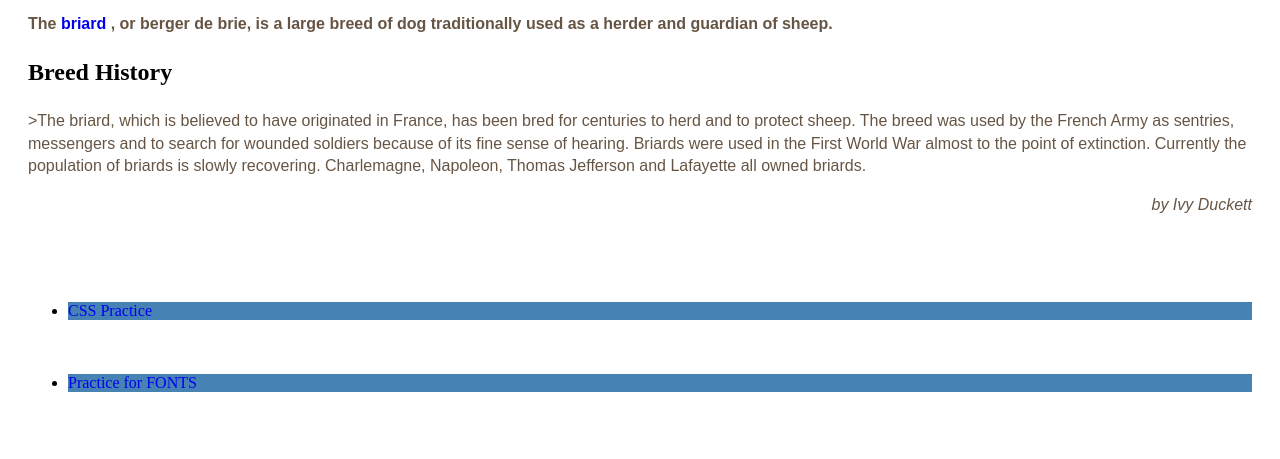
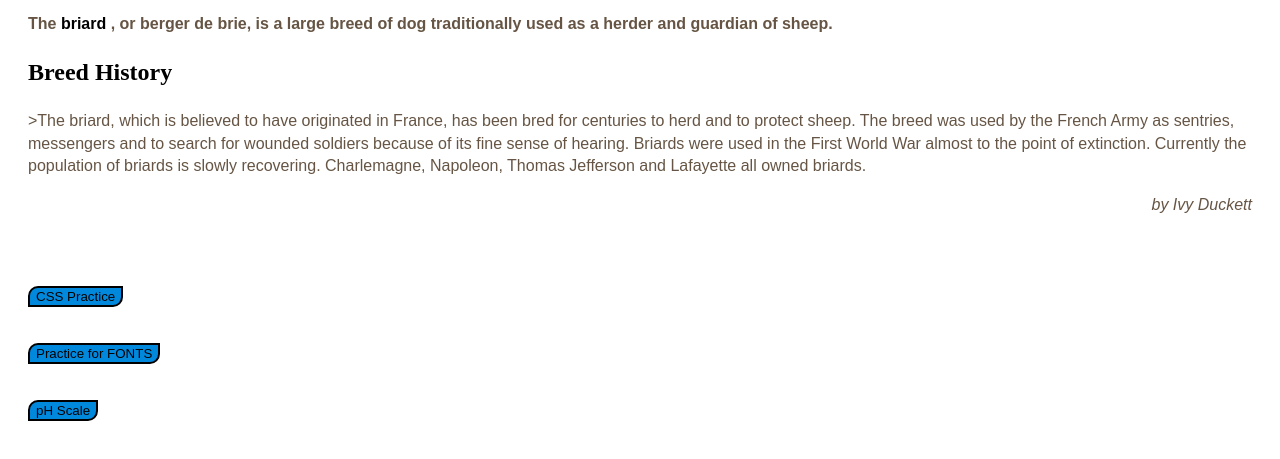
Before and after one commit to Mairajk/prac.-for-css-ch.11, a plain HTML site: page CSS prac/index.html in a window 1280 px wide. Shown: the part 113-572 px from the top of the page. Drawn offline with Linux system fonts and the light colour scheme.

Commit message:
adding button

```diff
--- a/CSS prac/index.html
+++ b/CSS prac/index.html
@@ -38,17 +38,23 @@
 
                   <br><br><br>
 
-                  <ul>
-                    <li class="ul1"> <a target="_blank" href="./CSS prac/index.html">
-                         <span class="li"> CSS </span> Practice </a></li>
+                  <button> <a target="_blank" href="../CSS prac/index.html">
+                    <span class="li"> CSS </span> Practice </a>
+             </button>
+                 <br><br><br>
+       <button>
+                <a target="_blank"
+                   href="../practice for fonts/index.html">
+                   Practice for <span class="li">FONTS</span></a>
+   </button>
+    <br><br><br>
 
-                      <br><br><br>
+                   <button>
 
-                    <li class="ul2"> <a target="_blank"
-                        href="./practice for fonts/index.html">
-                        Practice for <span class="li">FONTS</span></a> </li>
+                    <a target="_blank" href="../index.html"> <span class="li">pH</span> Scale</a>
+   </button>
 
-                </ul>
+
 
 
 
--- a/CSS prac/style.css
+++ b/CSS prac/style.css
@@ -41,22 +41,19 @@ p.intro:first-line{
     text-align: right;
 }
 
-a{
-    text-decoration: none;
+button{text-decoration: none;
+    color: black;
+    background-color: rgb(0, 136, 221);
+    border: 2px solid black ;
+border-radius: 10px 0px 10px 0px;
 }
 
-a:hover{
-    text-decoration: underline;
-}
+    button:hover{
+        background-color: coral;
+        color: black;
+    }
 
-
-.ul1,.ul2{
-    background-color: steelblue;
-    color: black;
-    text-decoration: none;
-}
-
-.ul:hover{
-    background-color: coral;
-    color: black;
-}
+    a{
+        color: black;
+        text-decoration: none;
+    }
--- a/practice for fonts/style.css
+++ b/practice for fonts/style.css
@@ -28,13 +28,19 @@ p.para1:hover{
 }
 
 
-.ul1,.ul2{
-    background-color: steelblue;
+button{text-decoration: none;
     color: black;
-    text-decoration: none;
+    background-color: rgb(0, 136, 221);
+    border: 2px solid black ;
+border-radius: 10px 0px 10px 0px;
 }
 
-.ul:hover{
-    background-color: coral;
-    color: black;
-}
+    button:hover{
+        background-color: coral;
+        color: black;
+    }
+
+    a{
+        color: black;
+        text-decoration: none;
+    }
--- a/style.css
+++ b/style.css
@@ -76,13 +76,25 @@ p.fourteen {
     background-color: rgb(0, 136, 221);
 }
 
-.ul1,.ul2{
-    background-color: steelblue;
+button
+{text-decoration: none;
+color: black;
+background-color: rgb(0, 136, 221);
+border: 2px solid black ;
+border-radius: 10px 0px 10px 0px;
+}
+
+button:hover{
+    background-color: coral;
+    color: black;
+
+}
+
+a{
     color: black;
     text-decoration: none;
 }
 
-.ul:hover{
-    background-color: coral;
-    color: black;
+button{
+    border-radius: 2px,2px,2px,0px;
 }
```
Also changed, not shown: index.html (+14 -8 lines), practice for fonts/index.html (+13 -8 lines).
